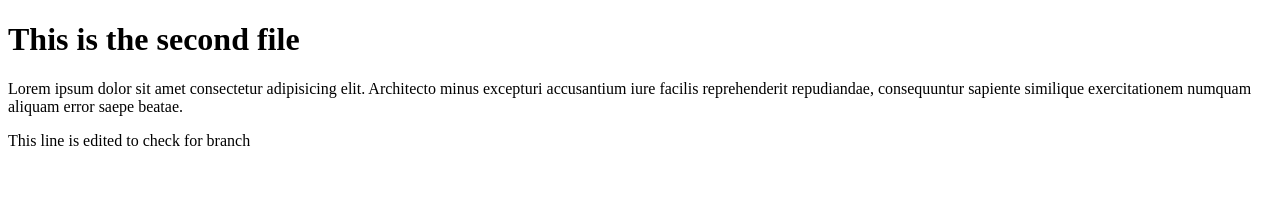
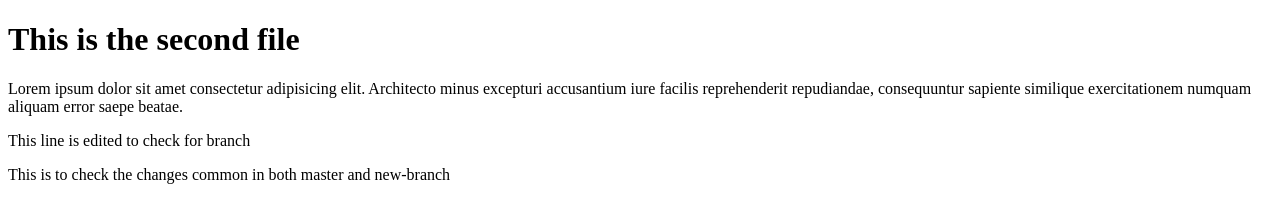
Before and after one commit to kirtan2004khatri/GitPractice, a plain HTML site: page index.html in a window 1280 px wide. Drawn offline with Linux system fonts and the light colour scheme.

Commit message:
This is to check for the both branch and master

```diff
--- a/index.html
+++ b/index.html
@@ -10,5 +10,6 @@
     <h1>This is the second file</h1>
     <p>Lorem ipsum dolor sit amet consectetur adipisicing elit. Architecto minus excepturi accusantium iure facilis reprehenderit repudiandae, consequuntur sapiente similique exercitationem numquam aliquam error saepe beatae.</p>
     <p>This line is edited to check for branch</p>
+    <p>This is to check the changes common in both master and new-branch</p>
 </body>
 </html>
```
